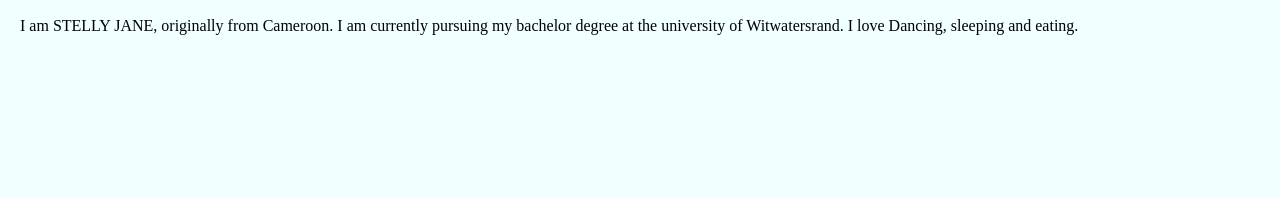
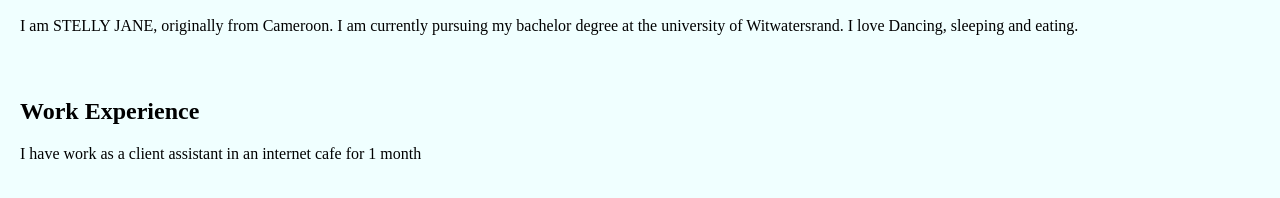
Before and after one commit to janengono/submission1, a plain HTML site: page index.html in a window 1280 px wide. Shown: the part 108-306 px from the top of the page. Drawn offline with Linux system fonts and the light colour scheme.

Commit message:
Second commit

```diff
--- a/index.html
+++ b/index.html
@@ -27,6 +27,8 @@
             I love Dancing, sleeping and eating.
 
         </p>
+        <h2>Work Experience</h2>
+        <p>I have work as a client assistant in an internet cafe for 1 month</p>
 
     </body>
 </html>
```
